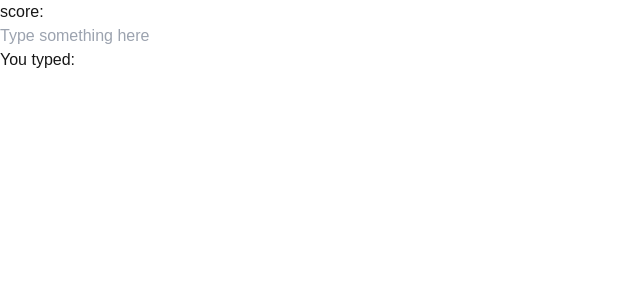
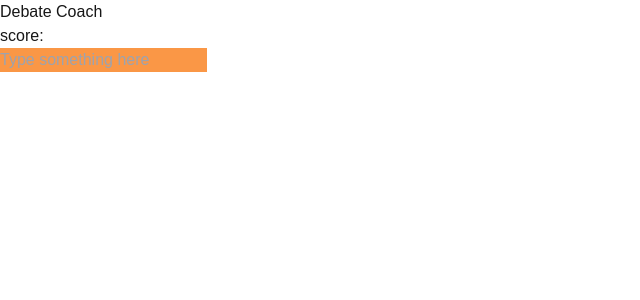
Before and after one commit to maria-nastase/ArguMentor, a Next.js app in the folder debate/: page / in a window 1280 px wide. Shown: the top 300 px of the page, without its empty margins (0-640 px from the left). Built offline with nearby package versions, Linux system fonts and the light colour scheme.

Commit message:
basic styling

```diff
--- /dev/null
+++ b/debate/globals.css
@@ -0,0 +1,3 @@
+@tailwind base;
+@tailwind components;
+@tailwind utilities;
--- a/debate/src/app/components/AppStateContext.tsx
+++ b/debate/src/app/components/AppStateContext.tsx
@@ -10,7 +10,7 @@ interface AppStateContextProps {
   isLoading: boolean;
   setIsLoading: React.Dispatch<React.SetStateAction<boolean>>;
   history: Array<string>;
-  appendToLog: (t: string) => void;
+  appendToLog: (t: string, i: boolean) => void;
   score: string | null;
   setScore: React.Dispatch<React.SetStateAction<string | null>>;
 }
@@ -25,11 +25,11 @@ export const AppStateProvider: React.FC<{ children: ReactNode }> = ({ children }
   const [history, setHistory] = useState([]);
   const [score, setScore] = useState<string | null>(null);
 
-  const appendToLog = (text) => {
-    setHistory(current => [...current, text]);
+  const appendToLog = (text, isUser) => {
+    setHistory(current => [...current, {text, isUser}]);
   }
 
-    // Memoize the context value to avoid unnecessary re-renders
+    // Memorize the context value to avoid unnecessary re-renders
     const contextValue = useMemo(() => ({
         inputText,
         setInputText,
--- a/debate/src/app/components/GPTInput.tsx
+++ b/debate/src/app/components/GPTInput.tsx
@@ -11,7 +11,7 @@ export default function GPTInput(){
       const handleKeyDown = async (event: KeyboardEvent<HTMLInputElement>) => {
         if (event.key === 'Enter' && inputText.trim() && !isLoading) {
           setIsLoading(true);
-          appendToLog(inputText);
+          appendToLog(inputText, true);
 
           try {
             const res = await fetch('/api/response', {
@@ -23,7 +23,7 @@ export default function GPTInput(){
             });
 
             const data = await res.json();
-            appendToLog(data.response);
+            appendToLog(data.response, false);
 
 
 
@@ -45,7 +45,7 @@ export default function GPTInput(){
 
           } catch (error) {
             console.error('Error posting data:', error);
-            appendToLog('There was an error processing your request.');
+            appendToLog('There was an error processing your request.', false);
           } finally {
             setIsLoading(false);
           }
@@ -55,13 +55,14 @@ export default function GPTInput(){
     return (
         <>
             <input
+                style={{ backgroundColor: '#FA9746' }}
+                className="text-white border-none placeholder-white focus:outline-none p-3 rounded-md"
                 type="text"
                 value={inputText}
                 onChange={handleChange}
                 onKeyDown={handleKeyDown}
                 placeholder="Type something here"
             />
-            <p>You typed: {inputText}</p>
         </>
     );
 };
--- a/debate/src/app/components/ResponseLog.tsx
+++ b/debate/src/app/components/ResponseLog.tsx
@@ -4,9 +4,9 @@ export default function ResponseLog(){
     const {history, isLoading, score} = useAppState();
 
     return <>
-    {history.map((t,i) => <div key={i}>{t}</div>)}
+    {history.map(({text, isUser},i) => <div className={isUser ? "bg-red-500" : "bg-blue-500"} key={i}>{text}</div>)}
     {isLoading ? <div>thinking...</div>: "" }
-    <div>score: {score}</div>
+    <div className="bg-purple-500 bg-opacity-50 text-white p-4 rounded-md">score: {score}</div>
 
     </>;
 }
--- a/debate/src/app/page.tsx
+++ b/debate/src/app/page.tsx
@@ -10,7 +10,7 @@ export default function Home(){
     <div className="grid grid-rows-[20px_1fr_20px] items-center justify-items-center min-h-screen p-8 pb-20 gap-16 sm:p-20 font-[family-name:var(--font-geist-sans)]">
       <AppStateProvider>
         <main className="flex flex-col gap-8 row-start-2 items-center sm:items-start">
-
+          <h1>Debate Coach</h1>
           <ResponseLog></ResponseLog>
           <GPTInput></GPTInput>
         </main>
```
